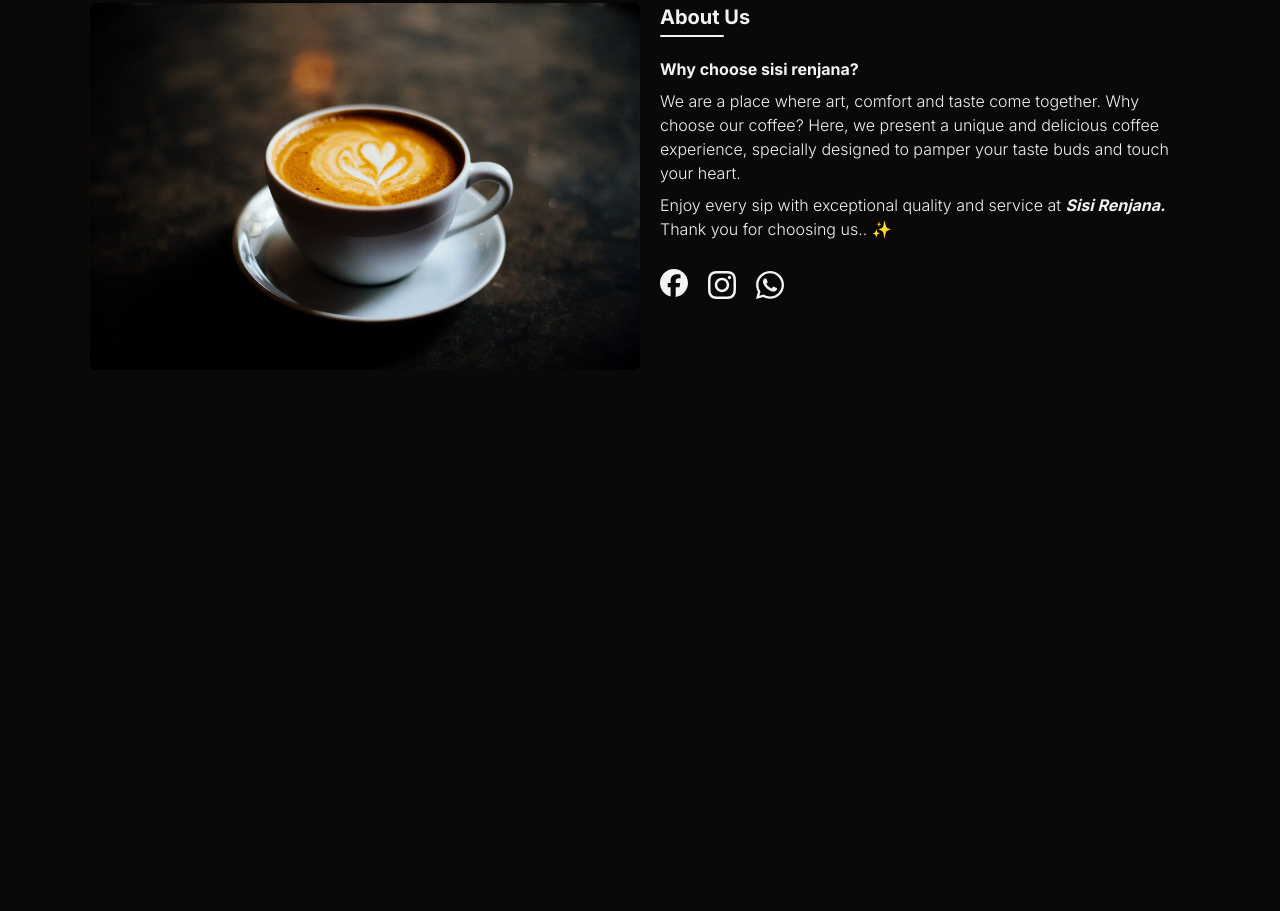
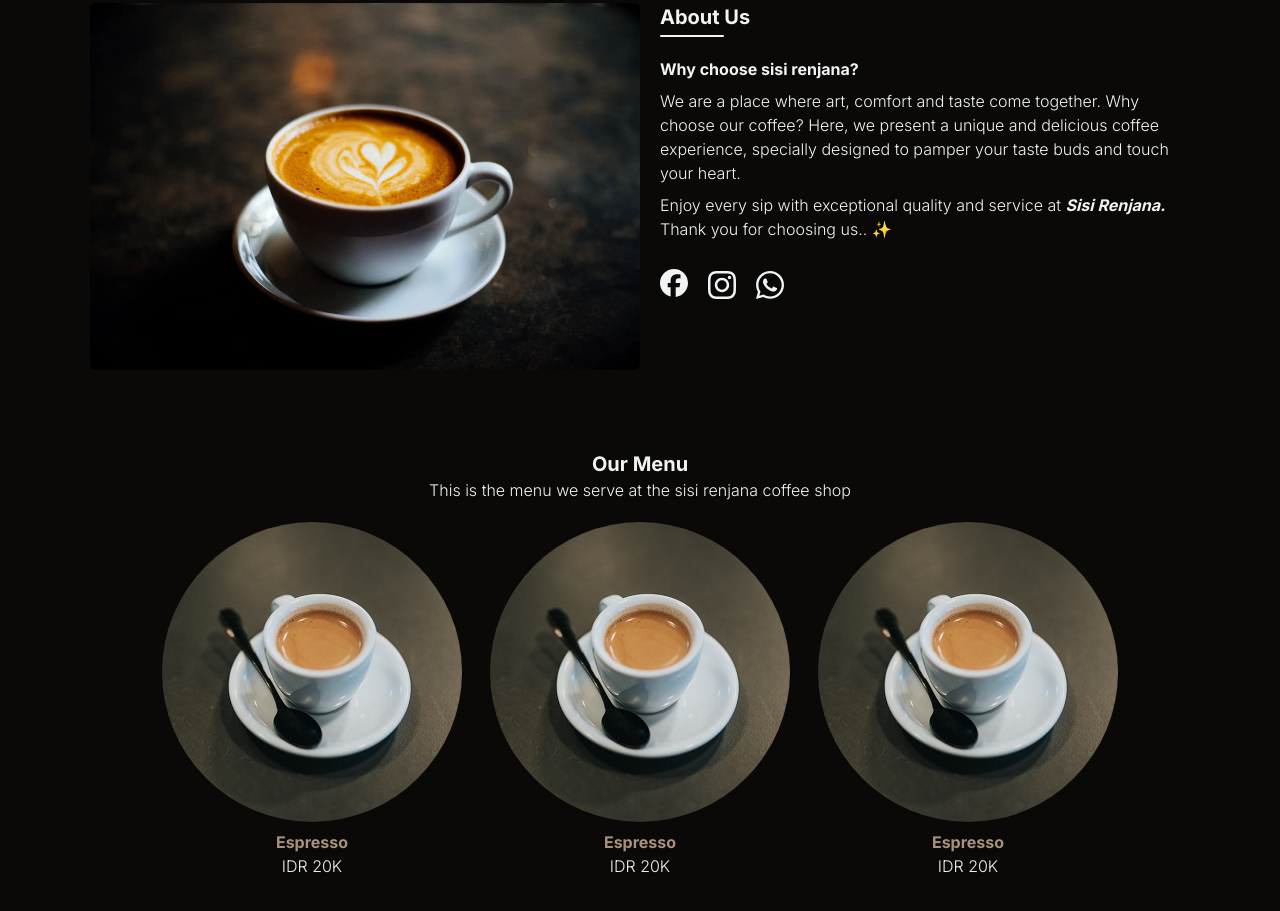
Before and after one commit to HeruAzyy/kopi-sisirenjana, a website: page index.html in a window 1280 px wide. Shown: the part 885-1796 px from the top of the page. Drawn offline with Linux system fonts and the light colour scheme.

Commit message:
Add: menu section

```diff
--- a/index.html
+++ b/index.html
@@ -82,6 +82,7 @@
 				<p class="mix-blend-difference pb-10">
 					With sisi renjana coffee you can enjoy a full cup of coffee Love.
 				</p>
+				<a href="#menu">
 					<button
 						class="flex items-center rounded-md py-3 px-6 gap-2 font-semibold bg-primary group">
 						Our Menu
@@ -93,6 +94,7 @@
 								d="M438.6 278.6c12.5-12.5 12.5-32.8 0-45.3l-160-160c-12.5-12.5-32.8-12.5-45.3 0s-12.5 32.8 0 45.3L338.8 224 32 224c-17.7 0-32 14.3-32 32s14.3 32 32 32l306.7 0L233.4 393.4c-12.5 12.5-12.5 32.8 0 45.3s32.8 12.5 45.3 0l160-160z" />
 						</svg>
 					</button>
+				</a>
 			</main>
 		</section>
 
@@ -158,6 +160,43 @@
 			</div>
 		</section>
 
+		<!-- MENU SECTION -->
+		<section class="pt-20 px-[7%]" id="menu">
+			<h3 class="text-center">Our Menu</h3>
+			<p class="text-light text-center font-light">
+				This is the menu we serve at the sisi renjana coffee shop
+			</p>
+
+			<div class="flex justify-center gap-3 md:gap-7 pt-5 md:flex-nowrap">
+				<div>
+					<img
+						src="assets/img/img2.jpg"
+						alt="Our Menu"
+						class="rounded-full" />
+					<p class="font-bold text-secondary text-center pt-2">Espresso</p>
+					<p class="font-light text-center">IDR 20K</p>
+				</div>
+
+				<div>
+					<img
+						src="assets/img/img2.jpg"
+						alt="Our Menu"
+						class="rounded-full" />
+					<p class="font-bold text-secondary text-center pt-2">Espresso</p>
+					<p class="font-light text-center">IDR 20K</p>
+				</div>
+
+				<div>
+					<img
+						src="assets/img/img2.jpg"
+						alt="Our Menu"
+						class="rounded-full" />
+					<p class="font-bold text-secondary text-center pt-2">Espresso</p>
+					<p class="font-light text-center">IDR 20K</p>
+				</div>
+			</div>
+		</section>
+
 		<script src="assets/JS/script.js"></script>
 	</body>
 </html>
```
Also changed, not shown: assets/CSS/output.css. Lines whose indentation alone changed are shown as unchanged.
